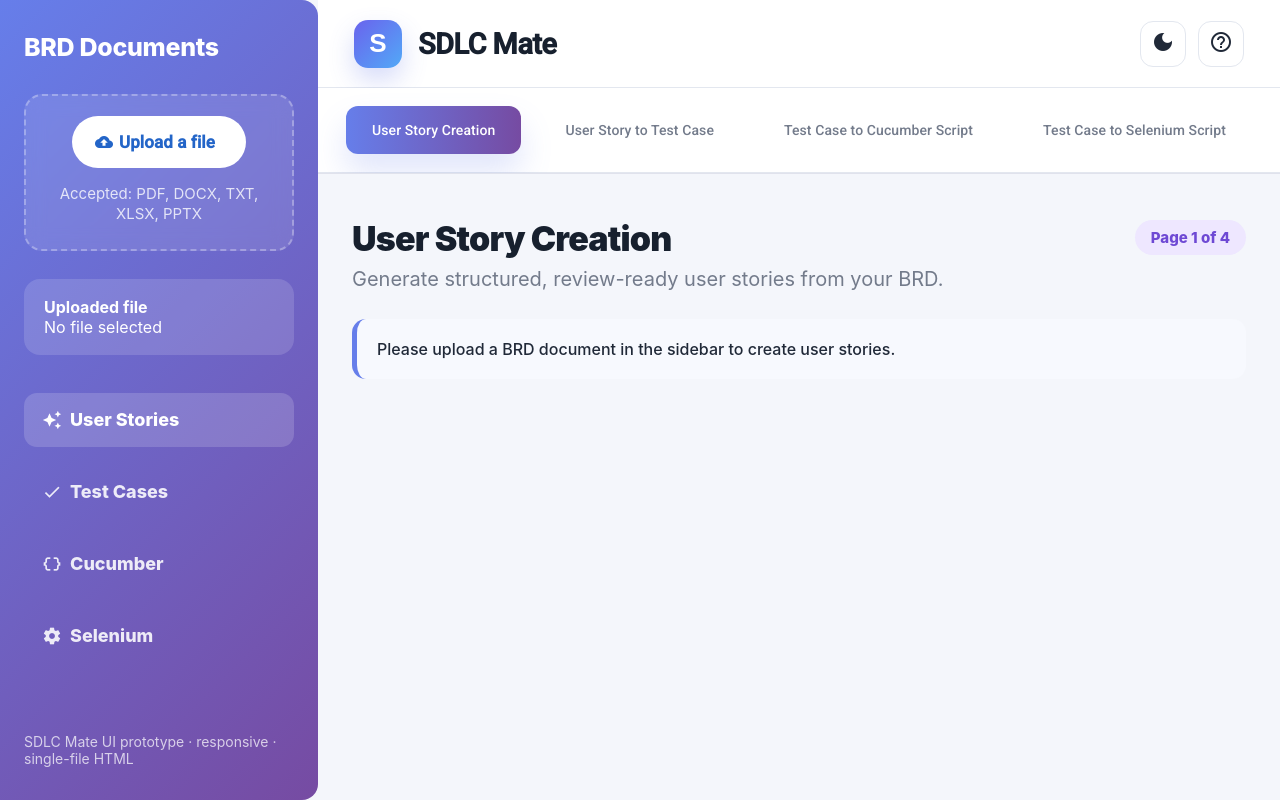
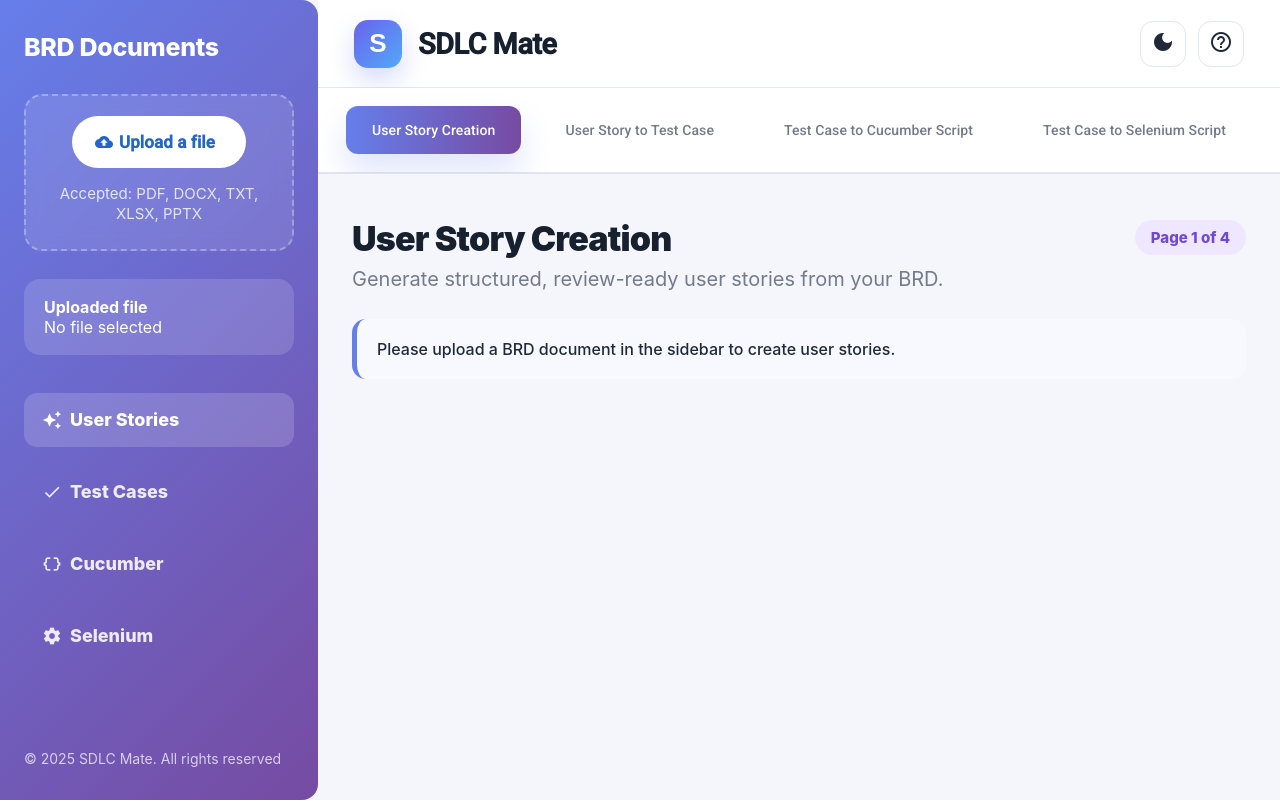
Before and after one commit to lasithadilshan/sdlc-frontend, an Angular app: page / in a window 1280 px wide. Built offline with nearby package versions, Linux system fonts and the light colour scheme.

Commit message:
sidebar footer message fixed

```diff
--- a/src/app/components/sidebar/sidebar.component.html
+++ b/src/app/components/sidebar/sidebar.component.html
@@ -42,5 +42,6 @@
 
   <mat-spinner *ngIf="isUploading" diameter="30" class="spinner"></mat-spinner>
 
-  <div class="sidebar-foot">SDLC Mate UI prototype · responsive · single-file HTML</div>
+
+  <div class="sidebar-foot">© {{ currentYear }} SDLC Mate. All rights reserved</div>
 </div>
--- a/src/app/components/sidebar/sidebar.component.ts
+++ b/src/app/components/sidebar/sidebar.component.ts
@@ -24,6 +24,7 @@ export class SidebarComponent {
 
   selectedFile: File | null = null;
   isUploading = false;
+  currentYear = new Date().getFullYear();
   // keep last uploaded document to display in the sidebar
   uploadedDocument: UploadedDocument | null = null;
 
```
